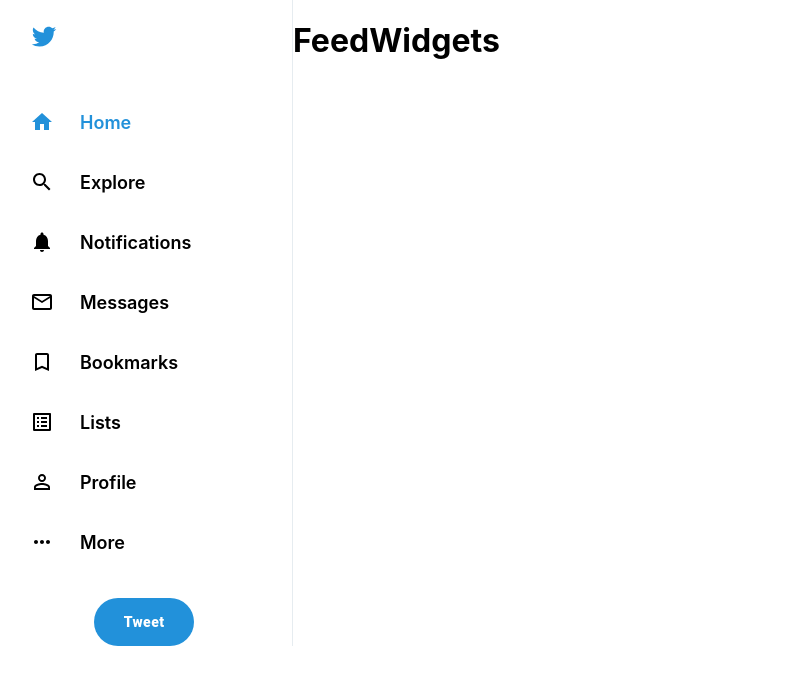
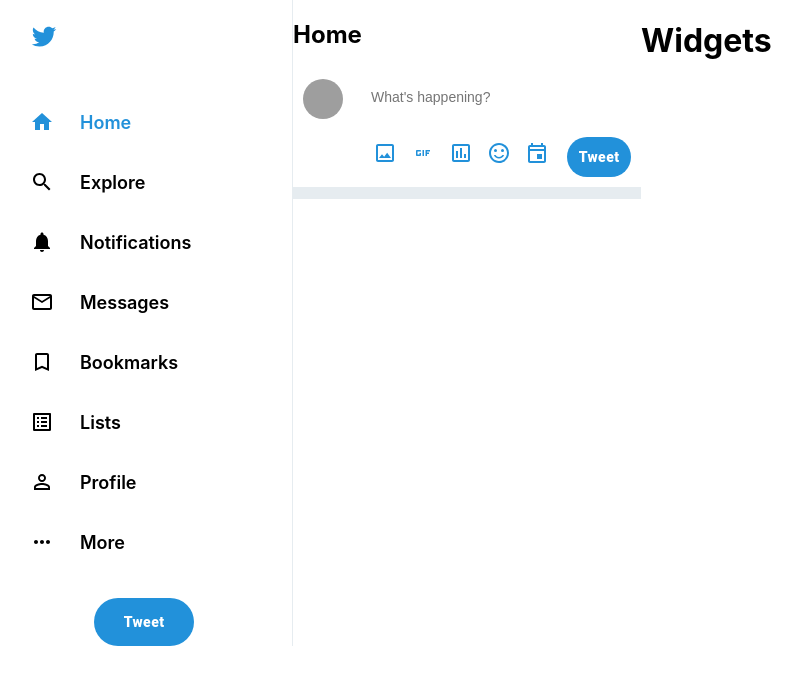
Before and after one commit to rmi8092/twitter-feed, a React (Create React App) app: page / in a window 1280 px wide. Shown: the top 684 px of the page, without its empty margins (4-806 px from the left). Built offline with nearby package versions, Linux system fonts and the light colour scheme; grey boxes are pictures that could not be loaded.

Commit message:
Create tweetform component and apply into feed component

```diff
--- a/src/Feed/Feed.js
+++ b/src/Feed/Feed.js
@@ -1,9 +1,13 @@
 import './Feed.css'
+import TweetForm from '../TweetForm/TweetForm';
 
 const Feed = () => {
   return (
     <div>
-      <h1>Feed</h1>
+      <div className="feed__header">
+        <h2>Home</h2>
+      </div>
+      <TweetForm/>
     </div>
   )
 }
--- /dev/null
+++ b/src/TweetForm/TweetForm.css
@@ -0,0 +1,70 @@
+.tweetForm {
+    border-bottom: 12px solid var(--secondary-color);
+    padding: 10px;
+  }
+
+  .tweetForm > form {
+    display: flex;
+  }
+
+  .tweetForm__input {
+    display: flex;
+    flex-direction: column;
+    width: 100%;
+    margin-inline-start: 18px;
+  }
+
+  .tweetForm__input > input {
+    border: none;
+    flex: 1;
+    font-size: 14px;
+    border-radius: 30px;
+    padding: 10px;
+  }
+
+  .tweetForm__buttons {
+    display: flex;
+    justify-content: space-between;
+    align-items: flex-end;
+  }
+
+  .tweetForm__attached {
+    display: flex;
+    align-items: center;
+    padding: 8px;
+  }
+
+  .tweetForm__attached .MuiSvgIcon-root {
+    margin-inline-end: 6px;
+    color: var(--primary-color);
+    padding: 4px;
+    cursor: pointer;
+  }
+
+  .tweetForm__attached .MuiSvgIcon-root:hover {
+    background: var(--primary-light-color);
+    border-radius: 50%;
+  }
+
+  /* .tweetForm__image {
+    border: none;
+    padding: 10px;
+    font-size: 12px;
+    border-radius: 30px;
+  } */
+
+  .tweetForm__button.MuiButtonBase-root {
+    background-color: var(--primary-color);
+    border: none;
+    border-radius: 30px;
+    color: #fff;
+    font-weight: 800;
+    text-transform: inherit;
+    margin-top: 22px;
+    height: 40px;
+    margin-inline-start: auto;
+  }
+
+  .tweetForm__button.MuiButtonBase-root:hover {
+    color: var(--primary-color);
+  }
--- /dev/null
+++ b/src/TweetForm/TweetForm.js
@@ -0,0 +1,29 @@
+import './TweetForm.css';
+import {Button, Avatar} from '@material-ui/core';
+import { Gif, ImageOutlined, PollOutlined, SentimentSatisfiedOutlined, EventOutlined } from '@material-ui/icons';
+
+const TweetForm = () => {
+  return (
+    <div className="tweetForm">
+      <form>
+        <Avatar src="https://i.pravatar.cc/150?img=3"></Avatar>
+        <div className="tweetForm__input">
+          <input type="text" placeholder="What's happening?"></input>
+          <div className="tweetForm__buttons">
+            <div className="tweetForm__attached">
+              <ImageOutlined/>
+              <Gif/>
+              <PollOutlined/>
+              <SentimentSatisfiedOutlined/>
+              <EventOutlined/>
+            </div>
+            {/*<input type="text" className="tweetForm__image" placeholder="Enter image URL"></input>*/}
+            <Button className="tweetForm__button">Tweet</Button>
+          </div>
+        </div>
+      </form>
+    </div>
+  )
+}
+
+export default TweetForm;
```
Also changed, not shown: src/Tweet/Tweet.css (added), src/Tweet/Tweet.js (added).
